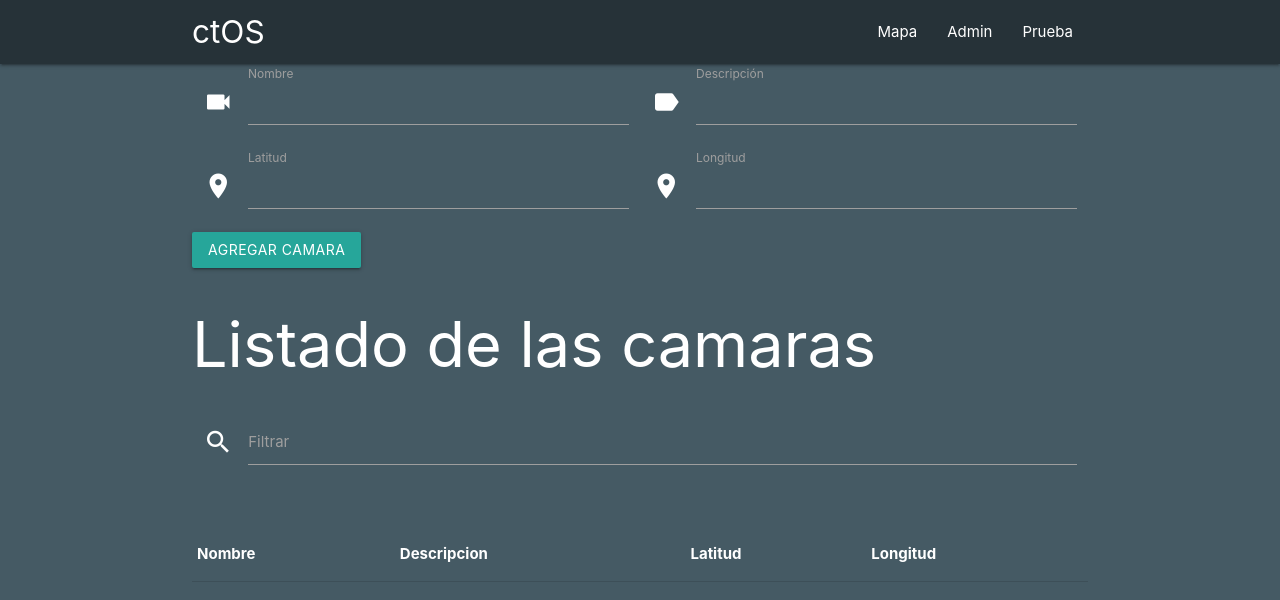
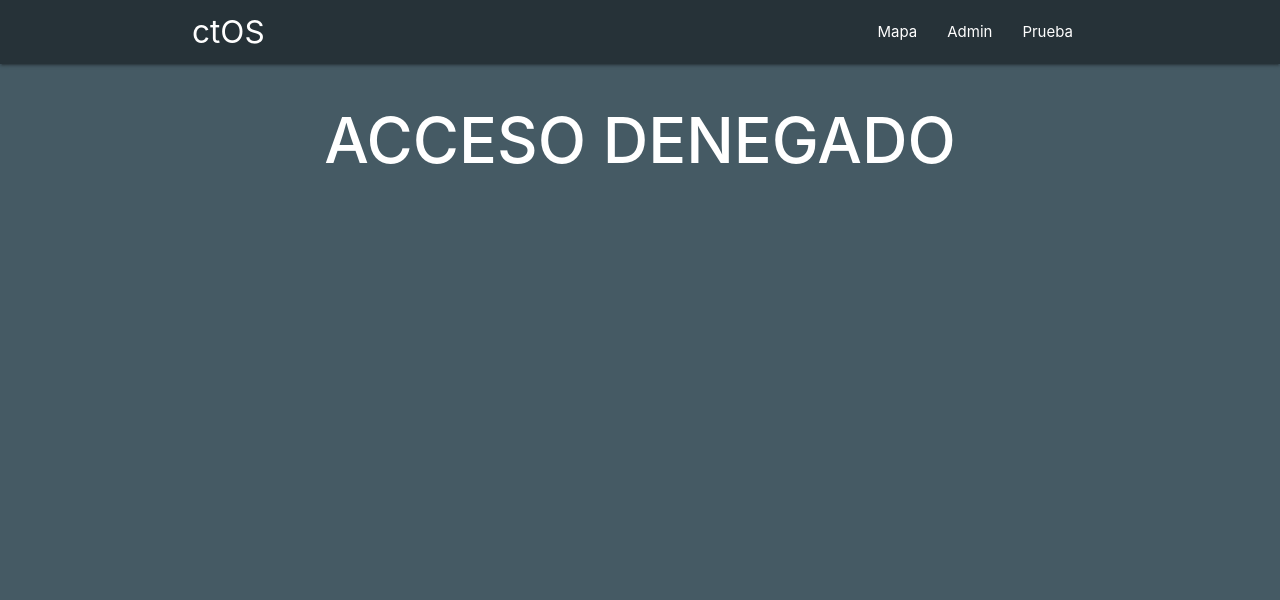
Before and after one commit to fpaganetto/iaw-mean, a website: page public/index.html at #!/abm in a window 1280 px wide. Drawn offline with nearby package versions, Linux system fonts and the light colour scheme; no server answers.

Commit message:
ABM no es alcanzable si no está logueado

```diff
--- a/public/css/styles.css
+++ b/public/css/styles.css
@@ -90,3 +90,8 @@ ng-map {
   cursor: pointer;
   cursor: hand;
 }
+
+.container > h1 {
+	text-align: center;
+	font-weight: bold;
+}
--- a/public/js/app.js
+++ b/public/js/app.js
@@ -64,7 +64,13 @@ app.controller("CamaraController",["$scope", '$http', '$window', function($scope
 	}
 }]);
 
-app.controller("LoginController", function($scope, $http, $window){
+app.controller("LoginController", function($scope, $http, $window, $rootScope){
+
+	//función que permite desde cualquier lado saber si el admin está logueado
+	$rootScope.logueado = function () {
+		return $window.sessionStorage.getItem("token") != null;
+	}
+
 	$scope.login = function(){
 		$http.post('/auth/login', {username: $scope.username, password: $scope.password}).then(function(response){
 			console.log(response);
--- a/public/views/abmCamara.html
+++ b/public/views/abmCamara.html
@@ -1,31 +1,8 @@
-<div class="container">
+<!-- Admin logueado -->
+<div class="container" ng-if="logueado">
 
-<!--ESTO SÍ FUNCIONA <div ng-include="'views/formularioCamara.html'"></div> -->
-
-<form id="formCamara" class="row" ng-controller="CamaraController">
-	<div class="input-field col s6">
-		<i class="material-icons prefix">videocam</i>
-		<input value="" id="nombre" type="text" class="validate" ng-model="camara.nombre">
-		<label class="active" for="nombre">Nombre</label>
+	<div ng-include="'views/formularioCamara.html'">
 	</div>
-	<div class="input-field col s6">
-		<i class="material-icons prefix">label</i>
-		<input value="" id="descripcion" type="text" class="validate" ng-model="camara.descripcion">
-		<label class="active" for="descripcion">Descripción</label>
-	</div>
-	<div class="input-field col s6">
-		<i class="material-icons prefix">location_on</i>
-		<input value="" id="latitud" type="number" step="0.0000001" class="validate" ng-model="camara.latitud">
-		<label class="active" for="descripcion">Latitud</label>
-	</div>
-	<div class="input-field col s6">
-		<i class="material-icons prefix">location_on</i>
-		<input value="" id="longitud" type="number" step="0.0000001" class="validate" ng-model="camara.longitud">
-		<label class="active" for="descripcion">Longitud</label>
-	</div>
-	<button class="waves-effect waves-light btn" ng-click="agregarCamara()">Agregar camara</button>
-</form>
-<script type="text/javascript" src="js/validator.js"></script>
 
 	<div ng-controller="CamaraController">
 		<h1>Listado de las camaras</h1>
@@ -84,3 +61,9 @@
 		<script src="js/autoCompletar.js"></script>
 	</div>
 </div>
+
+
+<!-- Acceso denegado -->
+<div class="container" ng-if="!logueado">
+  <h1 text-align="center"><strong>ACCESO DENEGADO</strong></h1>
+</div>
```
Also changed, not shown: public/views/admin.html (+2 -2 lines), public/views/formularioCamara.html (+4 -4 lines). Lines whose indentation alone changed are shown as unchanged.
